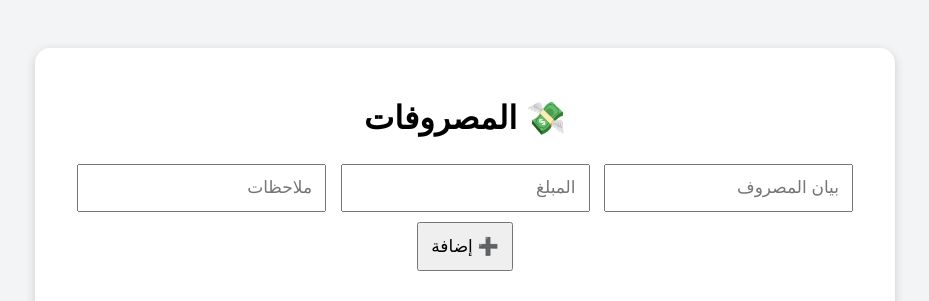
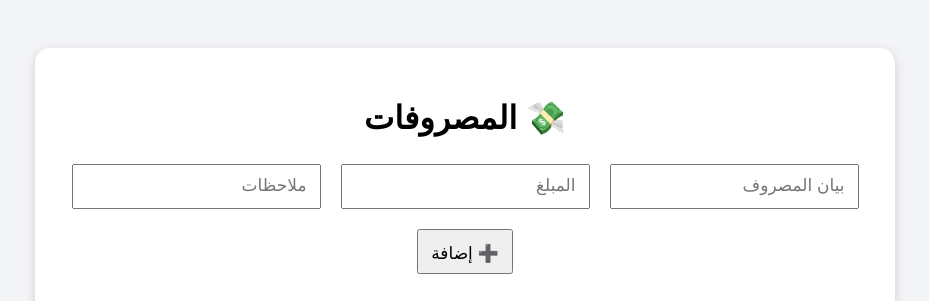
Before and after one commit to bkawash-ops/grecory_web, a Flask app: template templates/expenses.html in a window 1280 px wide. Shown: the top 301 px of the page, without its empty margins (175-1104 px from the left). Run offline with Flask 3, Linux system fonts and the light colour scheme; the template is opened without the code that fills it, so the values that code supplies are empty; some libraries are stand-ins or nearby versions.

Commit message:
Update expenses.html

```diff
--- a/templates/expenses.html
+++ b/templates/expenses.html
@@ -70,7 +70,30 @@ font-weight:bold;
 margin-top:20px;
 
 }
+.form-row{
 
+    display:flex;
+    justify-content:center;
+    align-items:center;
+    gap:10px;
+    flex-wrap:wrap;
+
+}
+
+
+.form-row input{
+
+    height:45px;
+    box-sizing:border-box;
+
+}
+
+
+.form-row button{
+
+    height:45px;
+
+}
 
 </style>
 
```
